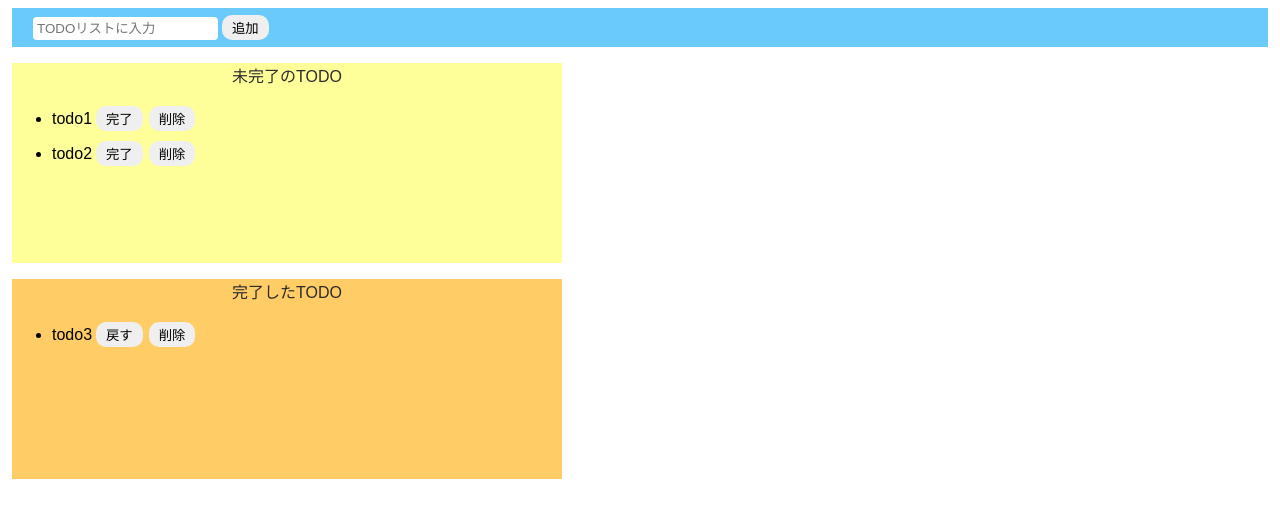
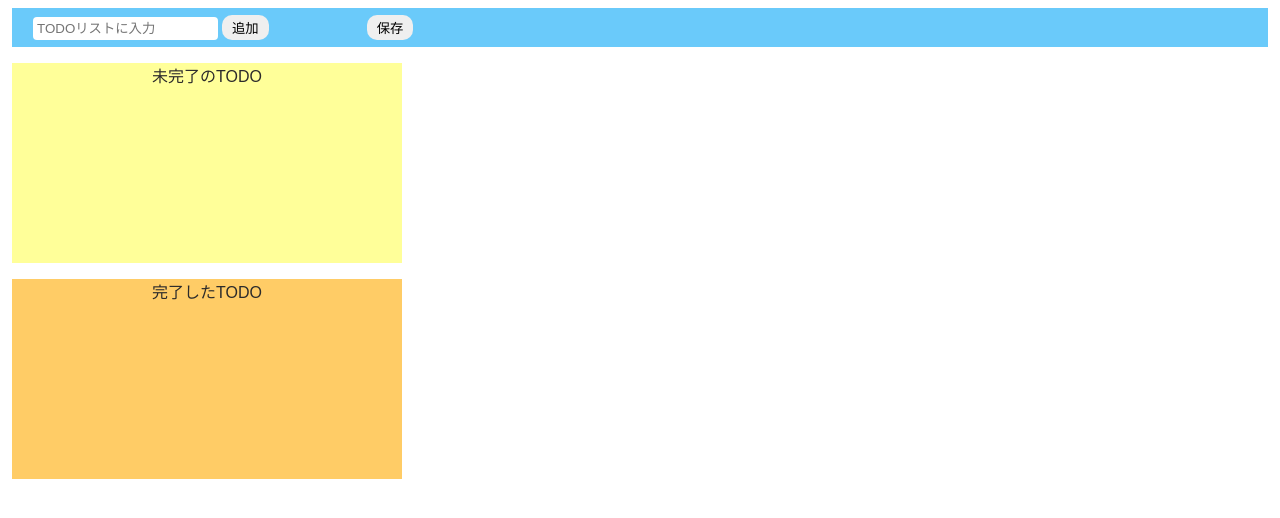
Before and after one commit to CreaterSEDre/TodoMakeMySelf, a React (Create React App) app: page / in a window 1280 px wide. Shown: the top 518 px of the page. Built offline with nearby package versions, Linux system fonts and the light colour scheme.

Commit message:
Save_20220228 保存ボタンを追加

```diff
--- a/src/App.jsx
+++ b/src/App.jsx
@@ -6,8 +6,8 @@ import { CompleteTODO } from "./components/CompleteTODO";
 
 export const TodoApp = () => {
   const [inputText, setInputText] = useState("");
-  const [incompleteTodo, setIncompleteTodo] = useState(["todo1", "todo2"]);
-  const [completeTodo, setCompleteTodo] = useState(["todo3"]);
+  const [incompleteTodo, setIncompleteTodo] = useState([]);
+  const [completeTodo, setCompleteTodo] = useState([]);
 
   const onClickChangeText = (event) => setInputText(event.target.value);
 
@@ -16,6 +16,10 @@ export const TodoApp = () => {
     const newIncompTODO = [...incompleteTodo, inputText];
     setIncompleteTodo(newIncompTODO);
     setInputText("");
+  };
+
+  const onClickSave = () => {
+    return alert("OK");
   };
 
   const onClickDel = (index, whichTODO) => {
@@ -51,6 +55,7 @@ export const TodoApp = () => {
         onChange={onClickChangeText}
         clickAdd={onClickAdd}
         disabled={completeTodo.length + incompleteTodo.length >= 5}
+        onClickSave={onClickSave}
       />
       {completeTodo.length + incompleteTodo.length >= 5 && (
         <p style={{ color: "red" }}>TODOリストを5件以上作成できません</p>
--- a/src/components/InputTODO.jsx
+++ b/src/components/InputTODO.jsx
@@ -1,18 +1,21 @@
 import React from "react";
 
 export const InputTODO = (props) => {
-  const { inputText, onChange, clickAdd, disabled } = props;
+  const { todoText, onChange, clickAdd, disabled, onClickSave } = props;
   return (
     <div className="input-area">
       <input
         placeholder="TODOリストに入力"
-        value={inputText}
+        value={todoText}
         onChange={onChange}
         disabled={disabled}
       />
       <button onClick={clickAdd} disabled={disabled}>
         追加
       </button>
+      <button style={{ marginLeft: "95px" }} onClick={onClickSave}>
+        保存
+      </button>
     </div>
   );
 };
--- a/src/styles.css
+++ b/src/styles.css
@@ -8,14 +8,14 @@
 .incomplete-area {
   background-color: #ffff99;
   margin: 4px;
-  width: 550px;
   min-height: 200px;
+  width: 390px;
 }
 
 .complete-area {
   background-color: #ffcc66;
   margin: 4px;
-  width: 550px;
+  width: 390px;
   min-height: 200px;
 }
 
```
